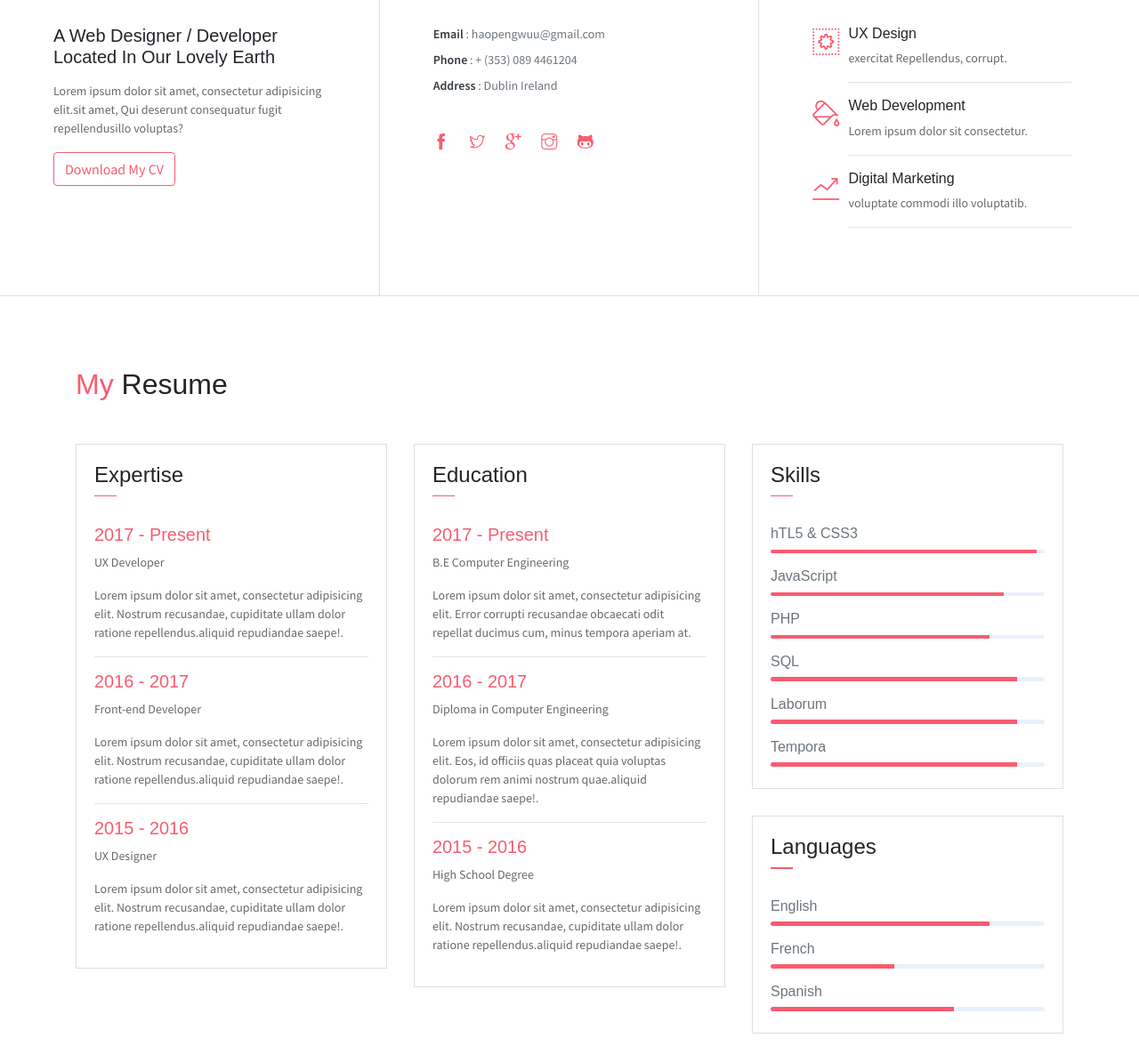
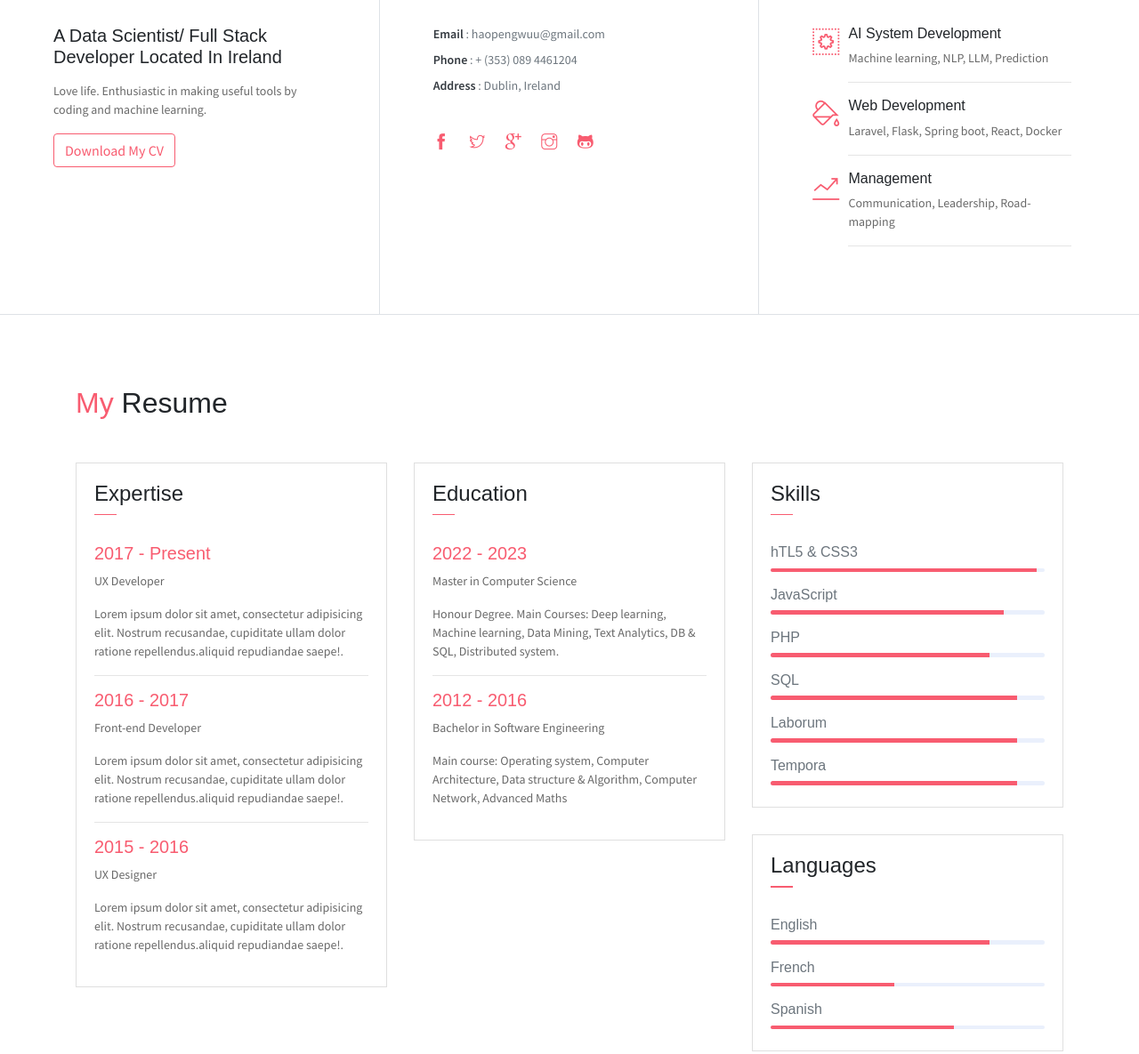
Before and after one commit to HopeWu/HopeWu.github.io, a plain HTML site: page index.html in a window 1280 px wide. Shown: the part 840-2025 px from the top of the page at 89% size. Drawn offline with Linux system fonts and the light colour scheme; some packages are replaced by stand-ins of ours; some icons are missing.

Commit message:
update infos

```diff
--- a/index.html
+++ b/index.html
@@ -73,8 +73,8 @@
             <div class="col-lg-4 about-card">
                 <h3 class="font-weight-light">Who am I ?</h3>
                 <span class="line mb-5"></span>
-                <h5 class="mb-3">A Web Designer / Developer Located In Our Lovely Earth</h5>
-                <p class="mt-20">Lorem ipsum dolor sit amet, consectetur adipisicing elit.sit amet, Qui deserunt consequatur fugit repellendusillo voluptas?</p>
+                <h5 class="mb-3">A Data Scientist/ Full Stack Developer Located In Ireland</h5>
+                <p class="mt-20">Love life. Enthusiastic in making useful tools by coding and machine learning.</p>
                 <button class="btn btn-outline-danger"><i class="icon-down-circled2 "></i>Download My CV</button>
             </div>
             <div class="col-lg-4 about-card">
@@ -83,7 +83,7 @@
                 <ul class="mt40 info list-unstyled">
                     <li><span>Email</span> : haopengwuu@gmail.com</li>
                     <li><span>Phone</span> : + (353) 089 4461204</li>
-                    <li><span>Address</span> :  Dublin Ireland</li>
+                    <li><span>Address</span> :  Dublin, Ireland</li>
                 </ul>
                 <ul class="social-icons pt-3">
                     <li class="social-item"><a class="social-link" href="#"><i class="ti-facebook" aria-hidden="true"></i></a></li>
@@ -99,8 +99,8 @@
                 <div class="row">
                     <div class="col-1 text-danger pt-1"><i class="ti-widget icon-lg"></i></div>
                     <div class="col-10 ml-auto mr-3">
-                        <h6>UX Design</h6>
-                        <p class="subtitle"> exercitat Repellendus,  corrupt.</p>
+                        <h6>AI System Development</h6>
+                        <p class="subtitle">Machine learning, NLP, LLM, Prediction</p>
                         <hr>
                     </div>
                 </div>
@@ -108,15 +108,15 @@
                     <div class="col-1 text-danger pt-1"><i class="ti-paint-bucket icon-lg"></i></div>
                     <div class="col-10 ml-auto mr-3">
                         <h6>Web Development</h6>
-                        <p class="subtitle">Lorem ipsum dolor sit consectetur.</p>
+                        <p class="subtitle">Laravel, Flask, Spring boot, React, Docker</p>
                         <hr>
                     </div>
                 </div>
                 <div class="row">
                     <div class="col-1 text-danger pt-1"><i class="ti-stats-up icon-lg"></i></div>
                     <div class="col-10 ml-auto mr-3">
-                        <h6>Digital Marketing</h6>
-                        <p class="subtitle">voluptate commodi illo voluptatib.</p>
+                        <h6>Management</h6>
+                        <p class="subtitle">Communication, Leadership, Road-mapping</p>
                         <hr>
                     </div>
                 </div>
@@ -161,17 +161,14 @@
                             </div>
                         </div>
                         <div class="card-body">
-                            <h6 class="title text-danger">2017 - Present</h6>
-                            <P>B.E Computer Engineering</P>
-                            <P class="subtitle">Lorem ipsum dolor sit amet, consectetur adipisicing elit. Error corrupti recusandae obcaecati odit repellat ducimus cum, minus tempora aperiam at.</P>
+                            <h6 class="title text-danger">2022 - 2023</h6>
+                            <P>Master in Computer Science</P>
+                            <P class="subtitle">Honour Degree. Main Courses: Deep learning, Machine learning, Data Mining, Text Analytics, DB & SQL, Distributed system.</P>
                             <hr>
-                            <h6 class="title text-danger">2016 - 2017</h6>
-                            <P>Diploma in Computer Engineering</P>
-                            <P class="subtitle">Lorem ipsum dolor sit amet, consectetur adipisicing elit. Eos, id officiis quas placeat quia voluptas dolorum rem animi nostrum quae.aliquid repudiandae saepe!.</P>
-                            <hr>
-                            <h6 class="title text-danger">2015 - 2016</h6>
-                            <P>High School Degree</P>
-                            <P class="subtitle">Lorem ipsum dolor sit amet, consectetur adipisicing elit. Nostrum recusandae, cupiditate ullam dolor ratione repellendus.aliquid repudiandae saepe!.</P>
+                            <h6 class="title text-danger">2012 - 2016</h6>
+                            <P>Bachelor in Software Engineering</P>
+                            <P class="subtitle">Main course: Operating system, Computer Architecture, Data structure & Algorithm, Computer Network, Advanced Maths</P>
+
 
                         </div>
                     </div>
```
